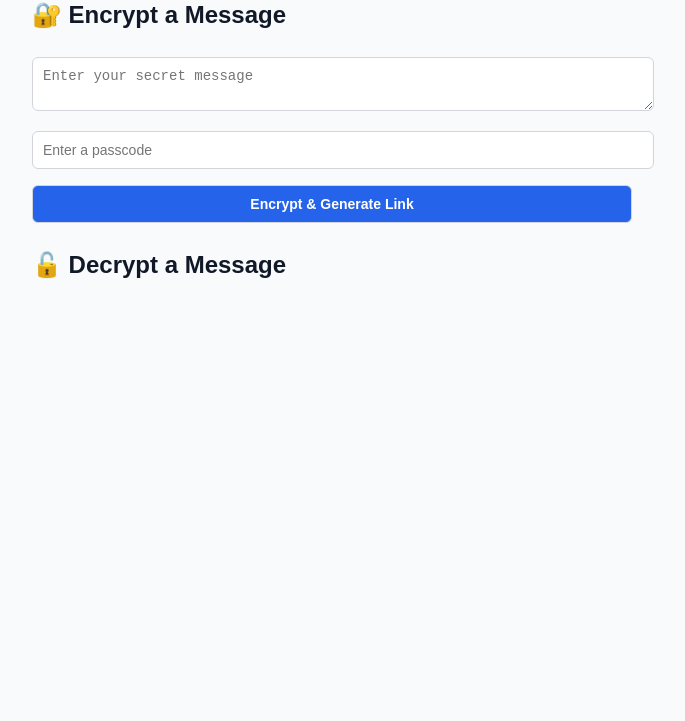
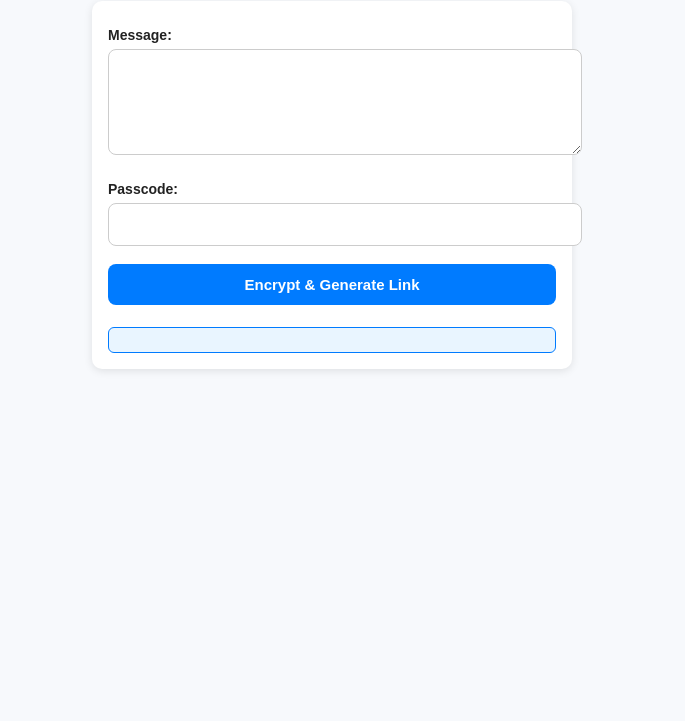
Before and after one commit to Systechglobal/passcode-link-app, a website: page public/index.html in a window 1280 px wide. Shown: the part 79-800 px from the top of the page, without its empty margins (308-993 px from the left). Drawn offline with Linux system fonts and the light colour scheme.

Commit message:
Update index.html

```diff
--- a/public/index.html
+++ b/public/index.html
@@ -3,86 +3,139 @@
 <head>
   <meta charset="UTF-8" />
   <meta name="viewport" content="width=device-width, initial-scale=1.0" />
-  <title>Secure Messenger</title>
+  <title>Secure Message App</title>
   <style>
     body {
       font-family: Arial, sans-serif;
-      max-width: 600px;
-      margin: 40px auto;
+      margin: 0;
+      padding: 0;
+      background: #f7f9fc;
+      color: #222;
+      display: flex;
+      justify-content: center;
+      align-items: flex-start;
+      min-height: 100vh;
+    }
+    .container {
+      width: 100%;
+      max-width: 480px;
       padding: 20px;
-      background: #f9fafb;
     }
     h2 {
-      color: #111827;
+      margin-bottom: 12px;
+      text-align: center;
+      color: #007bff;
+    }
+    form {
+      background: white;
+      padding: 16px;
+      border-radius: 10px;
+      box-shadow: 0 2px 8px rgba(0,0,0,0.1);
+      margin-bottom: 20px;
+    }
+    label {
+      font-size: 14px;
+      font-weight: bold;
+      display: block;
+      margin-top: 10px;
     }
     input, textarea, button {
       width: 100%;
-      margin: 8px 0;
-      padding: 10px;
-      border-radius: 6px;
-      border: 1px solid #d1d5db;
-      font-size: 14px;
+      margin-top: 6px;
+      margin-bottom: 12px;
+      padding: 12px;
+      border: 1px solid #ccc;
+      border-radius: 8px;
+      font-size: 15px;
+    }
+    textarea {
+      resize: vertical;
+      min-height: 80px;
     }
     button {
-      background: #2563eb;
+      background: #007bff;
       color: white;
+      border: none;
+      cursor: pointer;
       font-weight: bold;
-      cursor: pointer;
+      transition: background 0.3s;
     }
     button:hover {
-      background: #1d4ed8;
+      background: #0056b3;
     }
-    #encryptedLink a {
+    #encryptedLink, #decryptedOutput {
+      margin-top: 10px;
+      padding: 12px;
+      background: #e9f5ff;
+      border: 1px solid #007bff;
+      border-radius: 6px;
       word-break: break-all;
-      color: #16a34a;
+      font-size: 14px;
     }
     #toast {
       visibility: hidden;
-      min-width: 200px;
+      min-width: 220px;
+      margin-left: -110px;
       background: #333;
       color: #fff;
       text-align: center;
-      border-radius: 6px;
+      border-radius: 4px;
       padding: 12px;
       position: fixed;
       left: 50%;
-      transform: translateX(-50%);
       bottom: 30px;
+      font-size: 14px;
+      z-index: 1000;
       opacity: 0;
       transition: opacity 0.5s, bottom 0.5s;
-      z-index: 1000;
     }
-    .flex-row {
-      display: flex;
-      gap: 8px;
-    }
-    .flex-row input {
-      flex: 1;
+    /* Mobile tweaks */
+    @media (max-width: 600px) {
+      body {
+        background: #eef3f9;
+      }
+      form {
+        padding: 12px;
+      }
+      input, textarea, button {
+        font-size: 14px;
+        padding: 10px;
+      }
     }
   </style>
 </head>
 <body>
-  <h2>🔐 Encrypt a Message</h2>
-  <form id="encryptForm">
-    <textarea id="message" placeholder="Enter your secret message" required></textarea>
-    <input type="password" id="passcode" placeholder="Enter a passcode" required />
-    <button type="submit">Encrypt & Generate Link</button>
-  </form>
-  <div id="encryptedLink"></div>
+  <div class="container">
+    <h2>🔒 Secure Message App</h2>
 
-  <h2>🔓 Decrypt a Message</h2>
-  <form id="decryptForm" style="display: none;">
-    <div class="flex-row">
-      <input type="password" id="decryptPasscode" placeholder="Enter passcode" required />
-      <button type="button" id="pastePasscode">📋 Paste</button>
-    </div>
-    <button type="submit">Decrypt</button>
-  </form>
-  <div id="decryptedOutput"></div>
+    <!-- Encrypt Form -->
+    <form id="encryptForm">
+      <label for="message">Message:</label>
+      <textarea id="message" required></textarea>
 
-  <!-- ✅ Toast container -->
+      <label for="passcode">Passcode:</label>
+      <input type="password" id="passcode" required />
+
+      <button type="submit">Encrypt & Generate Link</button>
+      <div id="encryptedLink"></div>
+    </form>
+
+    <!-- Decrypt Form -->
+    <form id="decryptForm" style="display:none;">
+      <label for="decryptPasscode">Enter Passcode:</label>
+      <input type="password" id="decryptPasscode" required />
+
+      <button type="submit">Decrypt</button>
+      <button type="button" id="pastePasscode">📋 Paste from Clipboard</button>
+
+      <div id="decryptedOutput"></div>
+    </form>
+  </div>
+
+  <!-- Toast -->
   <div id="toast"></div>
 
+  <!-- App Logic -->
   <script src="/app.js"></script>
 </body>
 </html>
```
